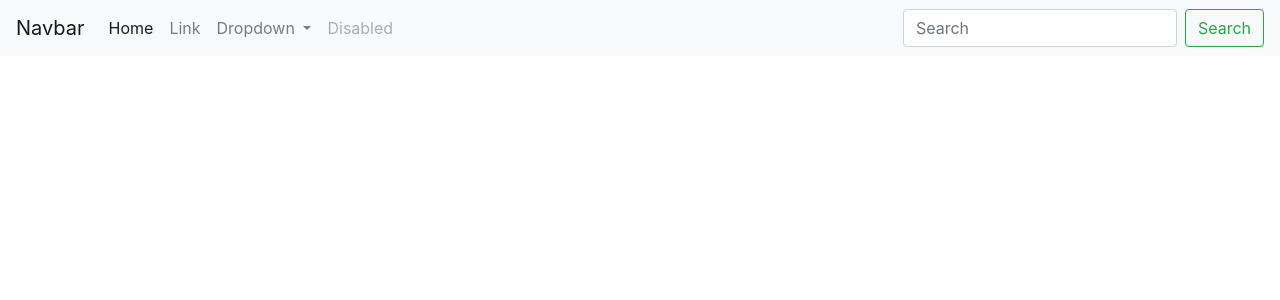
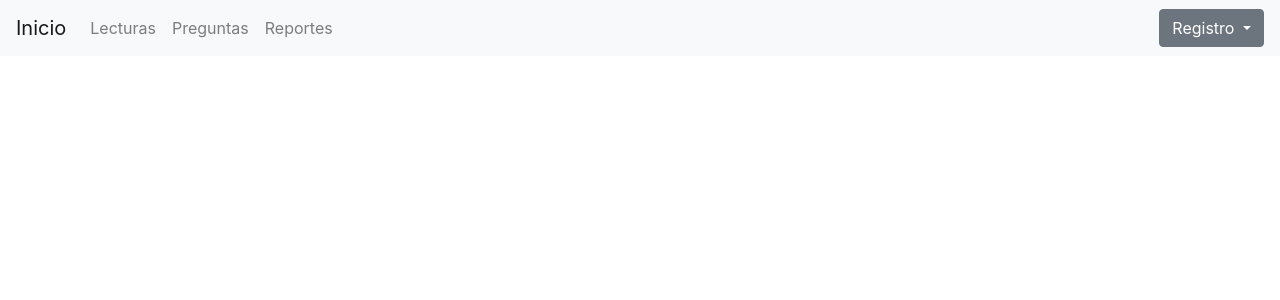
Before and after one commit to villeraluis/desarrollo, a PHP site: page /vistas/header.php in a window 1280 px wide. Shown: the top 300 px of the page. Run offline with PHP 8.4, Linux system fonts and the light colour scheme.

Commit message:
se agregaron funciones a estudiante

```diff
--- a/vistas/header.php
+++ b/vistas/header.php
@@ -12,37 +12,37 @@
   </head>
   <body>
   <nav class="navbar navbar-expand-lg navbar-light bg-light">
-  <a class="navbar-brand" href="#">Navbar</a>
+  <a class="navbar-brand" href="#">Inicio</a>
   <button class="navbar-toggler" type="button" data-toggle="collapse" data-target="#navbarSupportedContent" aria-controls="navbarSupportedContent" aria-expanded="false" aria-label="Toggle navigation">
     <span class="navbar-toggler-icon"></span>
   </button>
 
   <div class="collapse navbar-collapse" id="navbarSupportedContent">
     <ul class="navbar-nav mr-auto">
-      <li class="nav-item active">
-        <a class="nav-link" href="#">Home <span class="sr-only">(current)</span></a>
+      <li class="nav-item">
+        <a class="nav-link" href="#">Lecturas</span></a>
       </li>
       <li class="nav-item">
-        <a class="nav-link" href="#">Link</a>
-      </li>
-      <li class="nav-item dropdown">
-        <a class="nav-link dropdown-toggle" href="#" id="navbarDropdown" role="button" data-toggle="dropdown" aria-haspopup="true" aria-expanded="false">
-          Dropdown
-        </a>
-        <div class="dropdown-menu" aria-labelledby="navbarDropdown">
-          <a class="dropdown-item" href="#">Action</a>
-          <a class="dropdown-item" href="#">Another action</a>
-          <div class="dropdown-divider"></div>
-          <a class="dropdown-item" href="#">Something else here</a>
-        </div>
+        <a class="nav-link" href="#">Preguntas</a>
       </li>
       <li class="nav-item">
-        <a class="nav-link disabled" href="#" tabindex="-1" aria-disabled="true">Disabled</a>
+        <a class="nav-link" href="#">Reportes</a>
       </li>
+
+
     </ul>
     <form class="form-inline my-2 my-lg-0">
-      <input class="form-control mr-sm-2" type="search" placeholder="Search" aria-label="Search">
-      <button class="btn btn-outline-success my-2 my-sm-0" type="submit">Search</button>
+
+      <div class="dropdown ">
+  <a class="btn btn-secondary dropdown-toggle" type="button" id="dropdownMenuButton" data-toggle="dropdown" aria-haspopup="true" aria-expanded="false">
+    Registro
+  </a>
+  <div class="dropdown-menu dropdown-menu-right" aria-labelledby="dropdownMenuButton">
+    <a class="dropdown-item" href="#">Registrarse</a>
+    <a class="dropdown-item" href="#">Ingresar Como estudiante</a>
+    <a class="dropdown-item" href="#">Ingresar Como Profesor</a>
+  </div>
+</div>
     </form>
   </div>
 </nav>
--- a/vistas/vista_home.php
+++ b/vistas/vista_home.php
@@ -11,4 +11,6 @@
 <?php require 'footer.php';
 require_once("../db/conexionbd.php");
 require_once("../controlador/controladorEstudiante.php");
+$con=controladorEstudiante::listarTodos();
+
 ?>
--- a/vistas/vista_estudiante.php
+++ b/vistas/vistasEstudiante/vistaEstudiante.php
@@ -7,7 +7,7 @@
     <body>
         <?php
             foreach ($datos as $dato) {
-                echo $dato["nombre"]."<br/>";
+                echo $dato["nombres"]."<br/>";
             }
         ?>
     </body>
```
Also changed, not shown: controlador/controladorEstudiante.php (+45 -6 lines), db/conexionbd.php (+6 -15 lines), modelo/modeloEstudiantes.php (+12 -4 lines), vistas/vistasEstudiante/vistaEditar.php (added), vistas/vistasEstudiante/vistaEliminarEstudiante.php (added), vistas/vistasEstudiante/vistaUno.php (added).
